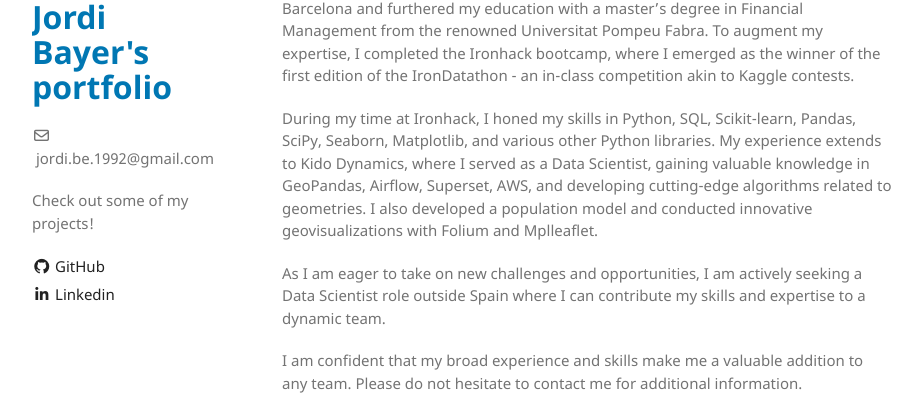
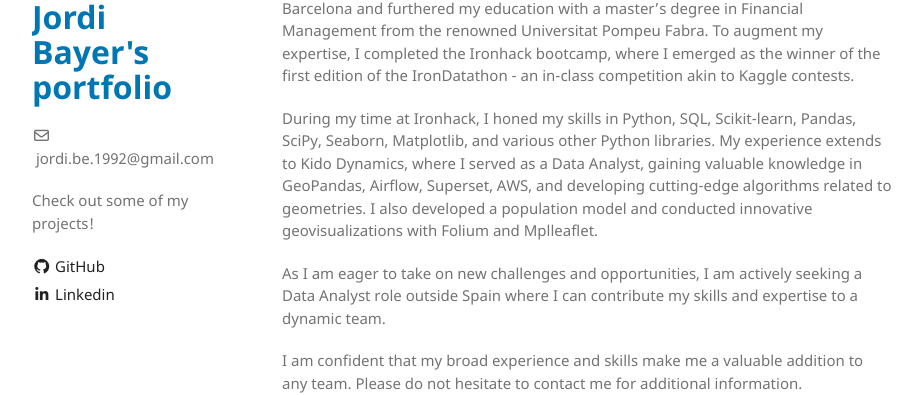
Before and after one commit to jordibayer/jordibayer.github.io, a Jekyll site: the page built from index.md, in a window 1280 px wide and 900 px high. Shown: the part 271-666 px from the top of the window, without its empty margins (178-1100 px from the left). Built offline with Jekyll 4.4.1, drawn with Linux system fonts in a browser that asks for light colours; our own code applies the rules of GitHub Pages for plain Markdown files.

Commit message:
updated index

```diff
--- a/index.md
+++ b/index.md
@@ -6,9 +6,9 @@ I am Jordi, a highly skilled data enthusiast with a passion for leveraging techn
 
 I earned my degree in Business Administration from the Universitat Autònoma de Barcelona and furthered my education with a master's degree in Financial Management from the renowned Universitat Pompeu Fabra. To augment my expertise, I completed the Ironhack bootcamp, where I emerged as the winner of the first edition of the IronDatathon - an in-class competition akin to Kaggle contests.
 
-During my time at Ironhack, I honed my skills in Python, SQL, Scikit-learn, Pandas, SciPy, Seaborn, Matplotlib, and various other Python libraries. My experience extends to Kido Dynamics, where I served as a Data Scientist, gaining valuable knowledge in GeoPandas, Airflow, Superset, AWS, and developing cutting-edge algorithms related to geometries. I also developed a population model and conducted innovative geovisualizations with Folium and Mplleaflet.
+During my time at Ironhack, I honed my skills in Python, SQL, Scikit-learn, Pandas, SciPy, Seaborn, Matplotlib, and various other Python libraries. My experience extends to Kido Dynamics, where I served as a Data Analyst, gaining valuable knowledge in GeoPandas, Airflow, Superset, AWS, and developing cutting-edge algorithms related to geometries. I also developed a population model and conducted innovative geovisualizations with Folium and Mplleaflet.
 
-As I am eager to take on new challenges and opportunities, I am actively seeking a Data Scientist role outside Spain where I can contribute my skills and expertise to a dynamic team.
+As I am eager to take on new challenges and opportunities, I am actively seeking a Data Analyst role outside Spain where I can contribute my skills and expertise to a dynamic team.
 
 I am confident that my broad experience and skills make me a valuable addition to any team.
 Please do not hesitate to contact me for additional information.
```
